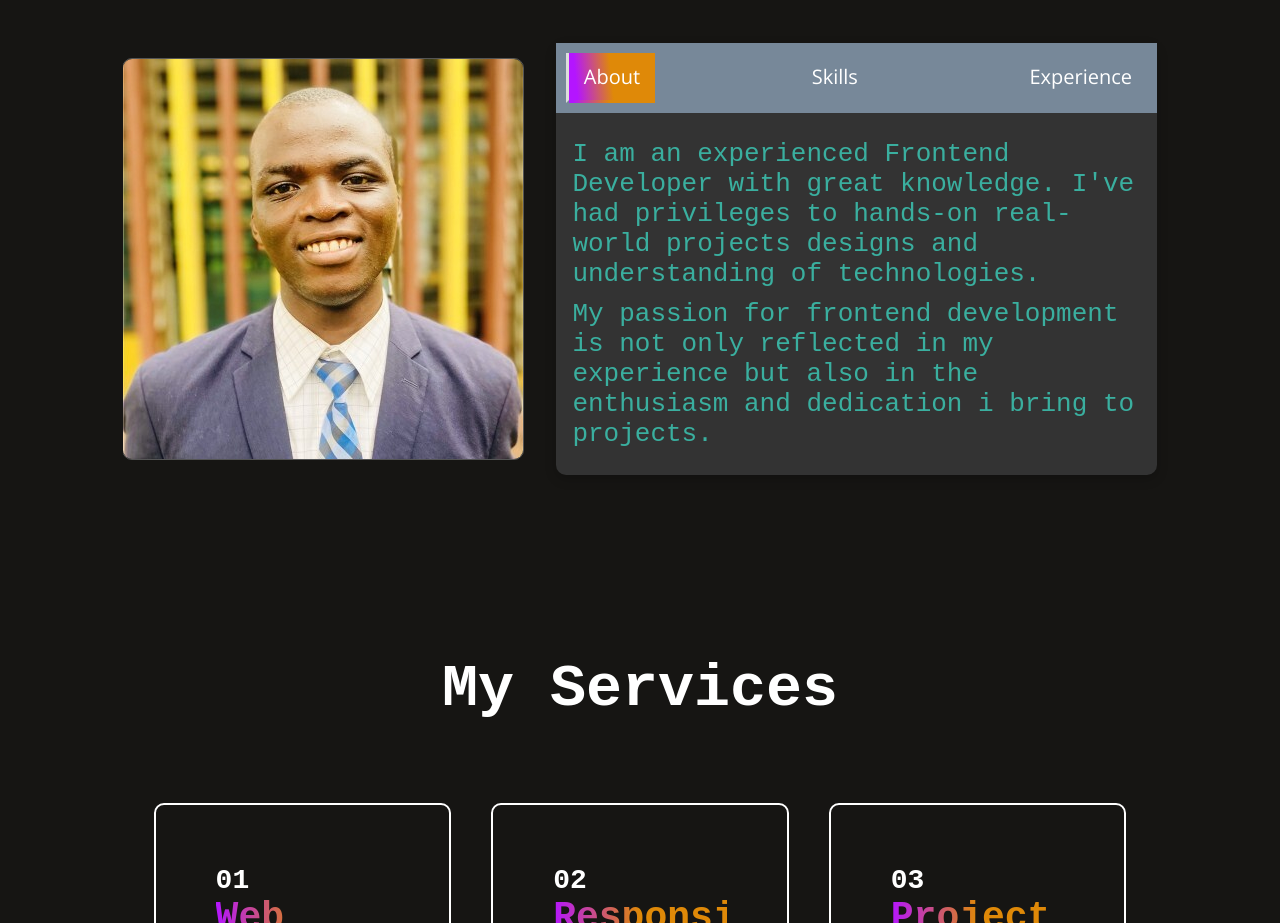
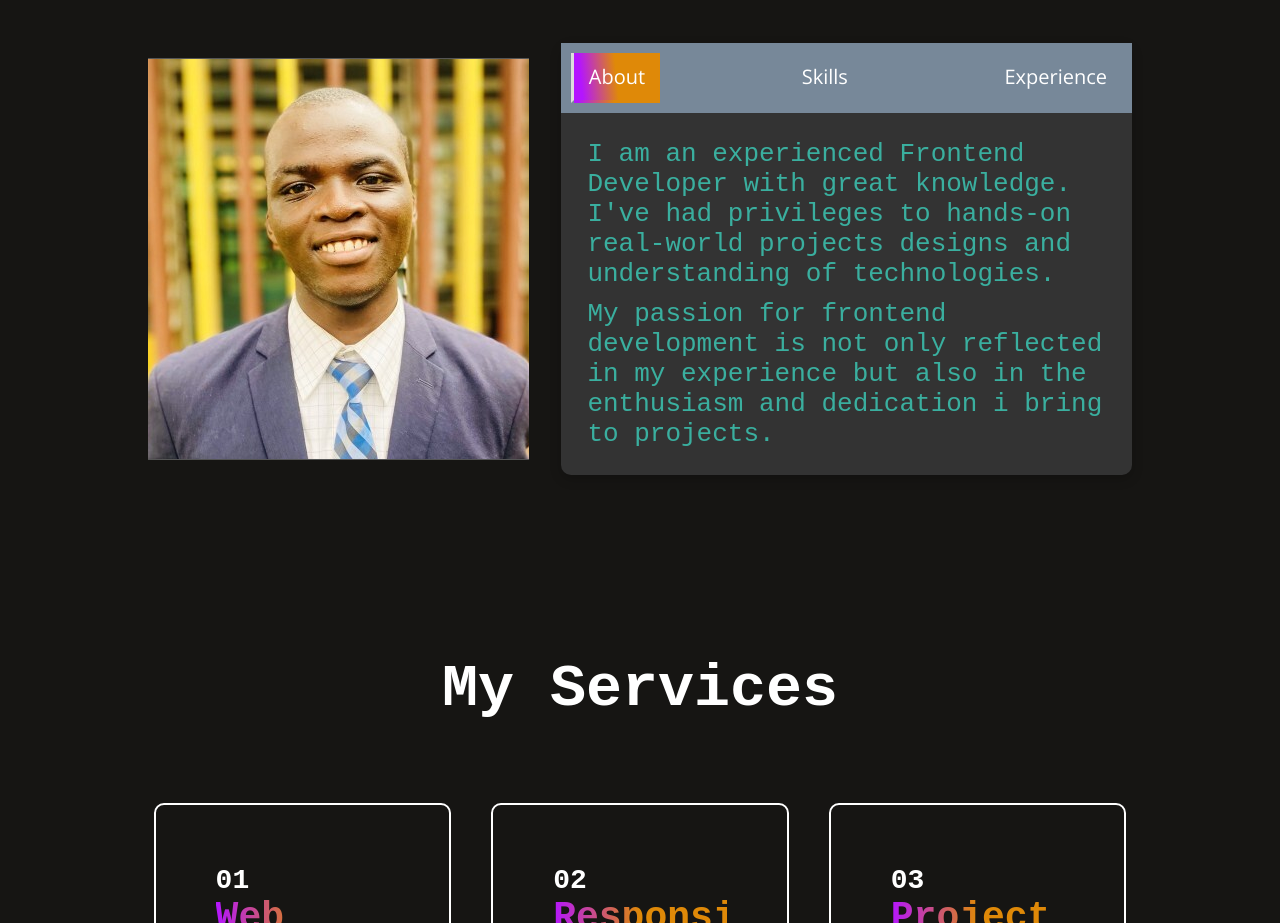
Before and after one commit to jexzyjames/portfolio, a React (Create React App) app: page / in a window 1280 px wide. Shown: the part 1080-2003 px from the top of the page. Built offline with nearby package versions, Linux system fonts and the light colour scheme.

Commit message:
Refactor About.css for improved styling

```diff
--- a/src/Portfolio/Components/About/About.css
+++ b/src/Portfolio/Components/About/About.css
@@ -115,8 +115,7 @@
     display: block;
     padding: 1rem;
     max-width: 700px;
-    max-height: 400px;
-    width: 600px;
+    width: 550px;
     margin: 10px auto;
     transition: all 0.4s ease-in-out;
     animation : fadeIn 0.7s ease-in-out alternate-reverse ;
```
